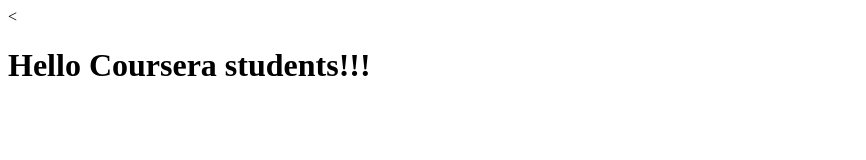
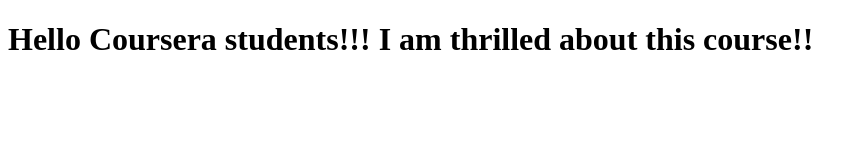
Before and after one commit to Morbey/GitRepository, a plain HTML site: page index.html in a window 1280 px wide. Shown: the whole page, without its empty margins (0-866 px from the left). Drawn offline with Linux system fonts and the light colour scheme.

Commit message:
Next version of web file

```diff
--- a/index.html
+++ b/index.html
@@ -5,6 +5,6 @@
     <title>Hello Coursera</title>
   </head>
   <body>
-    <<h1>Hello Coursera students!!!</h1>
+    <h1>Hello Coursera students!!! I am thrilled about this course!!</h1>
   </body>
 </html>
```
